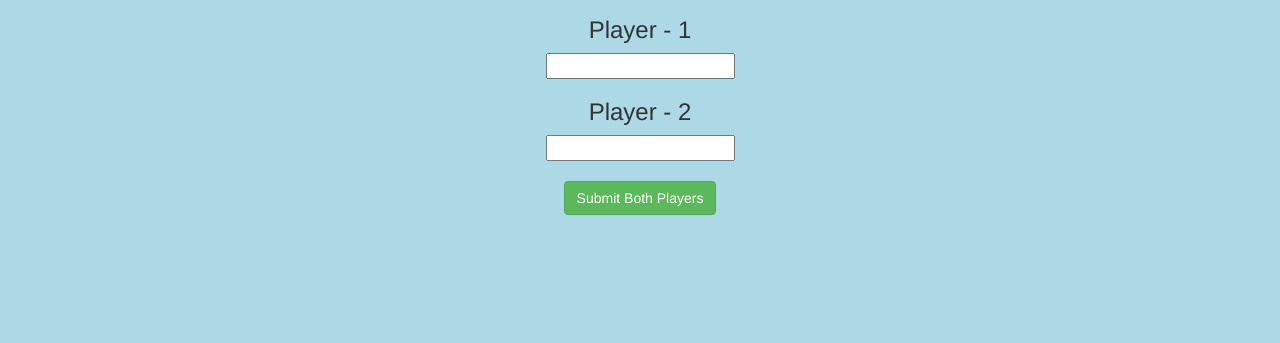
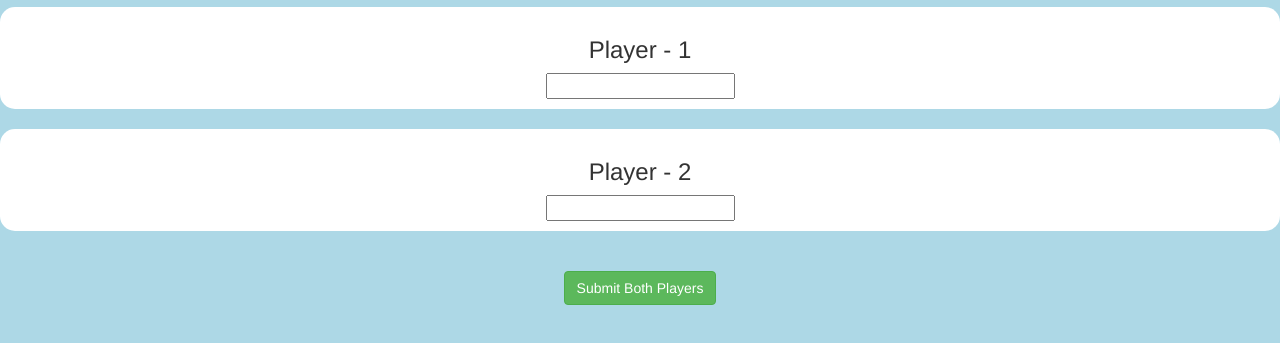
Before and after one commit to Ritvik-Github/Gues-The-Word-Game, a plain HTML site: page index.html in a window 1280 px wide. Shown: the part 63-406 px from the top of the page. Drawn offline with nearby package versions, Linux system fonts and the light colour scheme.

Commit message:
Updated index.html

```diff
--- a/index.html
+++ b/index.html
@@ -1,5 +1,6 @@
 <!DOCTYPE html>
 <html>
+
 <head>
 	<title>Guess The Word</title>
 
@@ -9,15 +10,22 @@
 	<script src="https://maxcdn.bootstrapcdn.com/bootstrap/3.4.0/js/bootstrap.min.js"></script>
 	<link rel="stylesheet" type="text/css" href="game.css">
 </head>
+
 <body>
 	<center>
 		<h1>Add Names</h1>
+		<div class="login_div1">
 			<h3>Player - 1</h3>
-	<input type="text" id="player1_name_input" required><br>
+			<input type="text" id="player1_name_input" required>
+		</div><br>
+		<div class="login_div2">
 			<h3>Player - 2</h3>
-	<input type="text" id="player2_name_input" required><br><br>
+			<input type="text" id="player2_name_input" required>
+		</div>
+		<br><br>
 		<button onclick="addUser();" class="btn btn-success">Submit Both Players</button>
 		<script src="game_login.js"></script>
 	</center>
 </body>
+
 </html>
```
Lines whose indentation alone changed are shown as unchanged.
